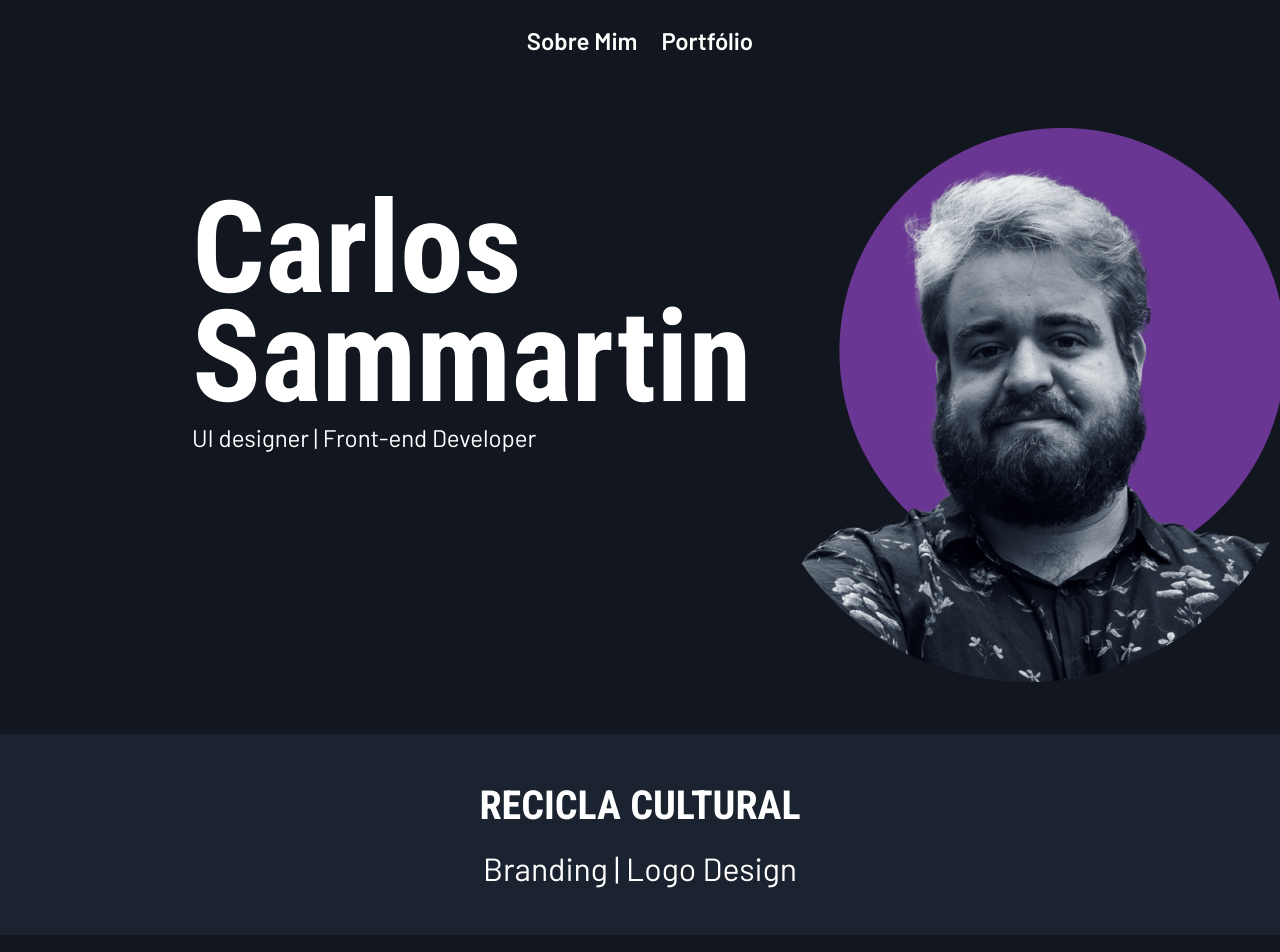
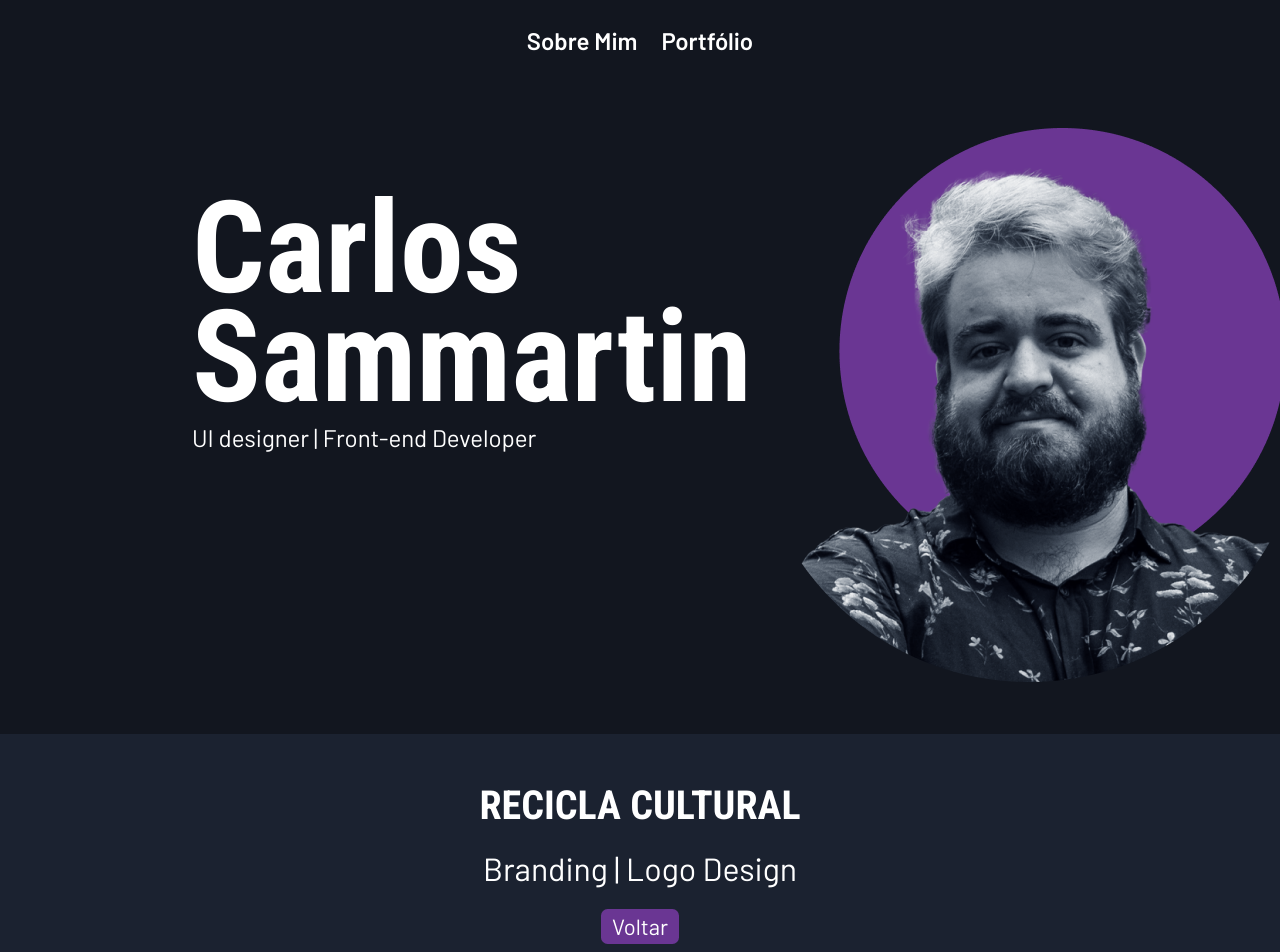
Before and after one commit to Primatasan/Portfolio, a React (Vite) app: page /post/1 in a window 1280 px wide. Shown: the top 952 px of the page. Built offline with nearby package versions, Linux system fonts and the light colour scheme; some icons are missing.

Commit message:
404 implement and ajustments

```diff
--- a/src/Routes.jsx
+++ b/src/Routes.jsx
@@ -5,6 +5,7 @@ import Post from "./components/Post";
 
 import { BrowserRouter, Routes, Route } from "react-router-dom";
 import ScrollToTop from "./components/ScrollTotop";
+import Page404 from "./components/Page404";
 
 
 export default function RoutesApp() {
@@ -16,7 +17,9 @@ export default function RoutesApp() {
           <Route index element={<SobreMimPage />}/>
           <Route path="portfolio" element={<Portfolio />}/>
           <Route path="post/:id" element={<Post />} />
+          <Route path="*" element={<Page404 />} />
         </Route>
+
       </Routes>
       <ScrollToTop />
     </BrowserRouter>
--- /dev/null
+++ b/src/components/Page404/Page404.css
@@ -0,0 +1,42 @@
+.box_404{
+    display: flex;
+    flex-direction: column;
+    align-items: center;
+    color: var(--font-color);
+}
+
+.box_404 h1{
+    font-size: var(--big-font-size);
+    font-family: var(--header-font-family);
+    margin-bottom: 0.2em;
+}
+
+.box_404 h2{
+    font-size: var(--h2-font-size);
+    font-family: var(--header-font-family);
+    margin-bottom: 0.2em;
+}
+
+.box_404 h3{
+    font-size: var(--h3-font-size);
+    font-family: var(--header-font-family);
+    margin-bottom: 0.2em;
+}
+
+
+.box_404 > .botao{
+    text-decoration: none;
+    background-color: var(--highlight-color);
+    color: var(--font-color);
+    font-family: var(--header-font-family);
+    font-size: var(--p-font-size);
+    margin: 2em 0;
+    padding: 0.2em 0.5em;
+    border-radius: 0.3em;
+    transition: all 300ms ease-in-out;
+    cursor: pointer;
+}
+
+.box_404 > .botao:hover{
+    background-color: var(--secundary-bg-color);
+}
--- /dev/null
+++ b/src/components/Page404/index.jsx
@@ -0,0 +1,16 @@
+import { useNavigate } from 'react-router-dom'
+import './Page404.css'
+
+export default function Page404(){
+
+    const back = useNavigate();
+
+    return (
+        <div className='box_404'>
+            <h1>404</h1>
+            <h2>Página não encontrada</h2>
+            <h3>O URL solicitado não foi encontrado neste servidor</h3>
+            <div className='botao' onClick={() => back(-1)}>Voltar</div>
+        </div>
+    )
+}
--- a/src/components/Post/Post.css
+++ b/src/components/Post/Post.css
@@ -24,7 +24,13 @@
     margin: 0 0 3em;
     background-color: var(--secundary-bg-color);
     padding: 3em 12em;
-    text-align: center;
+    display: flex;
+    flex-direction: column;
+    align-items: center;
+}
+
+.post_title > .botao:hover{
+    background-color: var(--secundary-bg-color);
 }
 
 .post_title h3{
@@ -33,6 +39,19 @@
     font-size: var(--h3-font-size);
     font-family: var(--paragraph-font-family);
     font-weight: 400;
+}
+
+.breadcrumbs{
+    text-decoration: none;
+    background-color: var(--highlight-color);
+    color: var(--font-color);
+    font-family: var(--header-font-family);
+    font-size: var(--p-font-size);
+    margin: 1em 0 0;
+    padding: 0.2em 0.5em;
+    border-radius: 0.3em;
+    transition: all 300ms ease-in-out;
+    cursor: pointer;
 }
 
 .block{
--- a/src/components/Post/index.jsx
+++ b/src/components/Post/index.jsx
@@ -1,19 +1,22 @@
 import './Post.css'
+import Page404 from '/src/components/Page404';
 
-import { useParams } from "react-router-dom"
+import { useNavigate, useParams } from "react-router-dom"
 import {projetos} from "/src/assets/projetos.json"
+
 
 export default function Post(){
 
     const parametro = useParams();
 
+    const back = useNavigate();
 
     const post = projetos.find((e) => {
         return e.id === Number(parametro.id)
     })
 
     if(!post){
-        return <h1 style={{color:'white',textAlign:'center', padding:'2em 0'}}>Post não encontrado...</h1>
+        return <Page404 />
     }
 
     return(
@@ -21,6 +24,7 @@ export default function Post(){
         <div className="post_title">
             <h2>{post.titulo}</h2>
             <h3>{post.subtitulo}</h3>
+            <p className='breadcrumbs botao' onClick={() => back(-1)}>Voltar</p>
         </div>
         <div className="block">
             <h3>{post.bloco.titulo1}</h3>
--- a/src/index.css
+++ b/src/index.css
@@ -19,6 +19,7 @@
     /* Tamanhos de fonte */
 
     --h1-font-size: 128px;
+    --big-font-size:80px;
     --h2-font-size: 40px;
     --h3-font-size: 32px;
     --h4-font-size: 24px;
```
Also changed, not shown: src/assets/portfolio/4/4.png (deleted), src/assets/portfolio/5/5.png (deleted).
